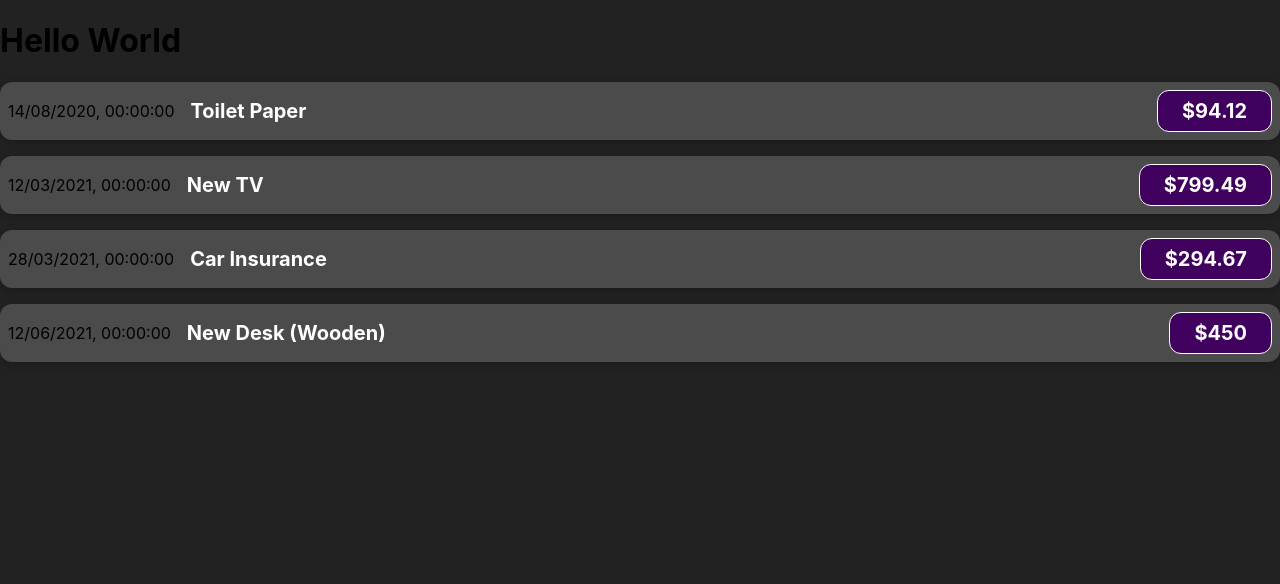
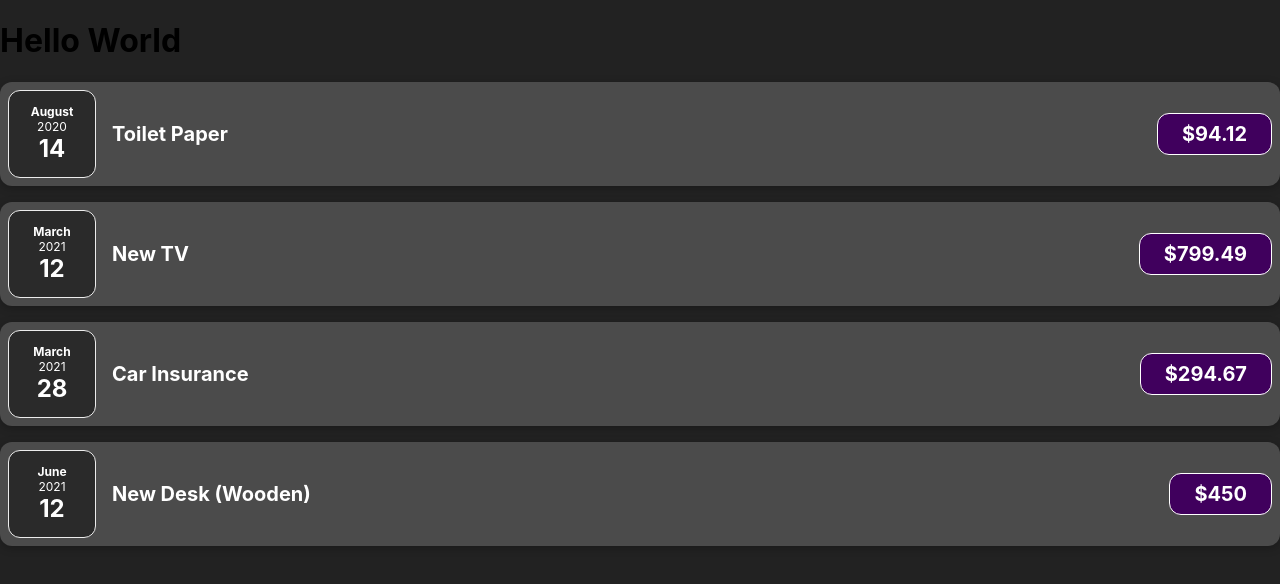
Before and after one commit to g-101/state-and-events-react, a React (Create React App) app: page / in a window 1280 px wide. Shown: the top 584 px of the page. Built offline with nearby package versions, Linux system fonts and the light colour scheme.

Commit message:
repartindo um componente em outros componentes (dia d fome)

```diff
--- a/src/App.js
+++ b/src/App.js
@@ -1,4 +1,4 @@
-import { ExpenseItem } from './components/ExpenseItem';
+import { ExpenseItem } from './components/Expenses/ExpenseItem';
 
 function App() {
   const expenses = [
--- /dev/null
+++ b/src/components/Expenses/ExpenseDate.css
@@ -0,0 +1,26 @@
+.expense-date {
+  display: flex;
+  flex-direction: column;
+  width: 5.5rem;
+  height: 5.5rem;
+  border: 1px solid #ececec;
+  background-color: #2a2a2a;
+  color: white;
+  border-radius: 12px;
+  align-items: center;
+  justify-content: center;
+}
+
+.expense-date__month {
+  font-size: 0.75rem;
+  font-weight: bold;
+}
+
+.expense-date__year {
+  font-size: 0.75rem;
+}
+
+.expense-date__day {
+  font-size: 1.5rem;
+  font-weight: bold;
+}
--- /dev/null
+++ b/src/components/Expenses/ExpenseDate.js
@@ -0,0 +1,16 @@
+import './ExpenseDate.css';
+// Um componente é apenas uma função em javascript
+// Para usar um componente em qualquer lugar, deve-se exporta-lo.
+export const ExpenseDate = props => {
+  const month = props.date.toLocaleString('en-US', { month: 'long' });
+  const year = props.date.getFullYear();
+  const day = props.date.toLocaleString('en-US', { day: '2-digit' });
+
+  return (
+    <div className="expense-date">
+      <div className="expense-date__month">{month}</div>
+      <div className="expense-date__year">{year}</div>
+      <div className="expense-date__day">{day}</div>
+    </div>
+  );
+};
--- /dev/null
+++ b/src/components/Expenses/ExpenseItem.js
@@ -0,0 +1,21 @@
+import './ExpenseItem.css';
+import { ExpenseDate } from './ExpenseDate';
+// Um componente é apenas uma função em javascript
+// Para usar um componente em qualquer lugar, deve-se exporta-lo.
+export const ExpenseItem = props => {
+  // com o unico parametro recebemos todos os dados que foram passado a esse componente.
+  // o parametro props recebe um objeto com todos os atributos.
+  console.log(props);
+
+  // Um componente retorna apenas um elemento por vez
+  return (
+    //  para aplicar o css colocamos className. Aqui o JSX por debaixo dos panos é apenas javascript no final.
+    <div className="expense-item">
+      <ExpenseDate date={props.date} />
+      <div className="expense-item__description">
+        <h2>{props.title}</h2>
+        <div className="expense-item__price">${props.amount}</div>
+      </div>
+    </div>
+  );
+};
--- /dev/null
+++ b/src/components/Expenses/Expenses.css
@@ -0,0 +1,56 @@
+.expense-item {
+  display: flex;
+  justify-content: space-between;
+  align-items: center;
+  box-shadow: 0 2px 8px rgba(0, 0, 0, 0.25);
+  padding: 0.5rem;
+  margin: 1rem 0;
+  border-radius: 12px;
+  background-color: #4b4b4b;
+}
+
+.expense-item__description {
+  display: flex;
+  flex-direction: column;
+  gap: 1rem;
+  align-items: flex-end;
+  flex-flow: column-reverse;
+  justify-content: flex-start;
+  flex: 1;
+}
+
+.expense-item h2 {
+  color: #3a3a3a;
+  font-size: 1rem;
+  flex: 1;
+  margin: 0 1rem;
+  color: white;
+}
+
+.expense-item__price {
+  font-size: 1rem;
+  font-weight: bold;
+  color: white;
+  background-color: #40005d;
+  border: 1px solid white;
+  padding: 0.5rem;
+  border-radius: 12px;
+}
+
+@media (min-width: 580px) {
+  .expense-item__description {
+    flex-direction: row;
+    align-items: center;
+    justify-content: flex-start;
+    flex: 1;
+  }
+
+  .expense-item__description h2 {
+    font-size: 1.25rem;
+  }
+
+  .expense-item__price {
+    font-size: 1.25rem;
+    padding: 0.5rem 1.5rem;
+  }
+}
--- a/src/components/ExpenseItem.js
+++ b/src/components/Expenses/Expenses.js
@@ -1,4 +1,4 @@
-import './ExpenseItem.css';
+import './Expenses.css';
 // Um componente é apenas uma função em javascript
 // Para usar um componente em qualquer lugar, deve-se exporta-lo.
 export const ExpenseItem = props => {
```
Also changed, not shown: src/components/Expenses/ExpenseItem.css (renamed from src/components/ExpenseItem.css).
